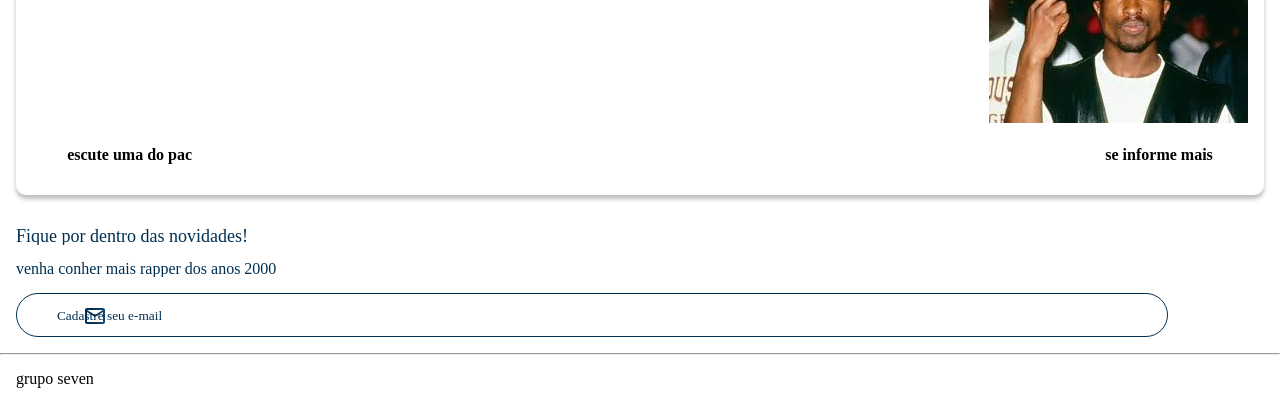
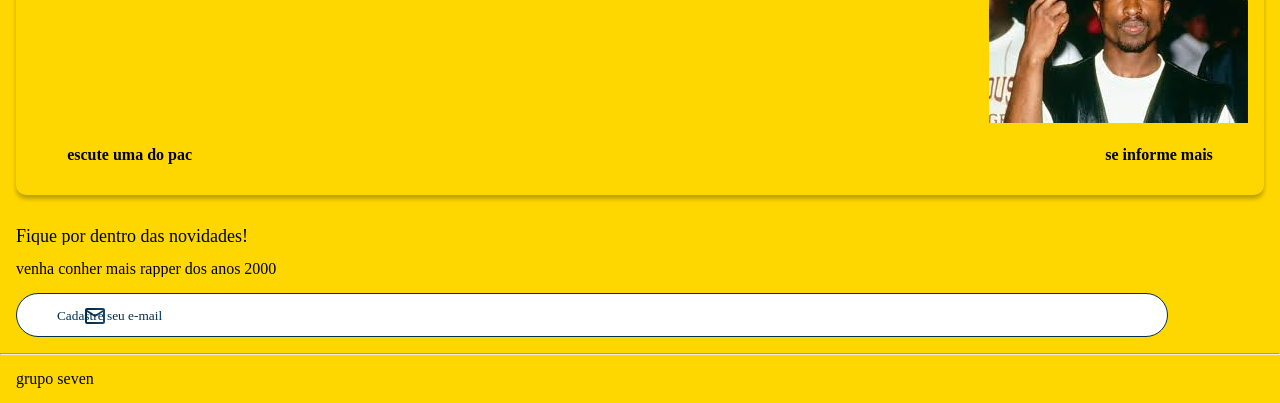
Before and after one commit to jhenrys7/Tupac-, a plain HTML site: page index.html in a window 1280 px wide. Shown: the part 2029-2432 px from the top of the page. Drawn offline with nearby package versions, Linux system fonts and the light colour scheme.

Commit message:
Update styles.css

```diff
--- a/styles.css
+++ b/styles.css
@@ -6,10 +6,10 @@
 @import url("styles/rodapé.css");
 
 :root {
-    --cor-de-fundo:#0000000;
+    --cor-de-fundo:#FFD700;
     --dourado: #FFD700;
     --azul:#00009C;
-    --azul-degrade: linear-gradient(97.54deg, #002f52 35.49%, #326589 165.37%);
+    --azul-degrade: linear-gradient(97.54deg, #000000 35.49%, #000000 165.37%);
     --fonte-principal: "graffit";
     --azul: #002F52;
 }
```
